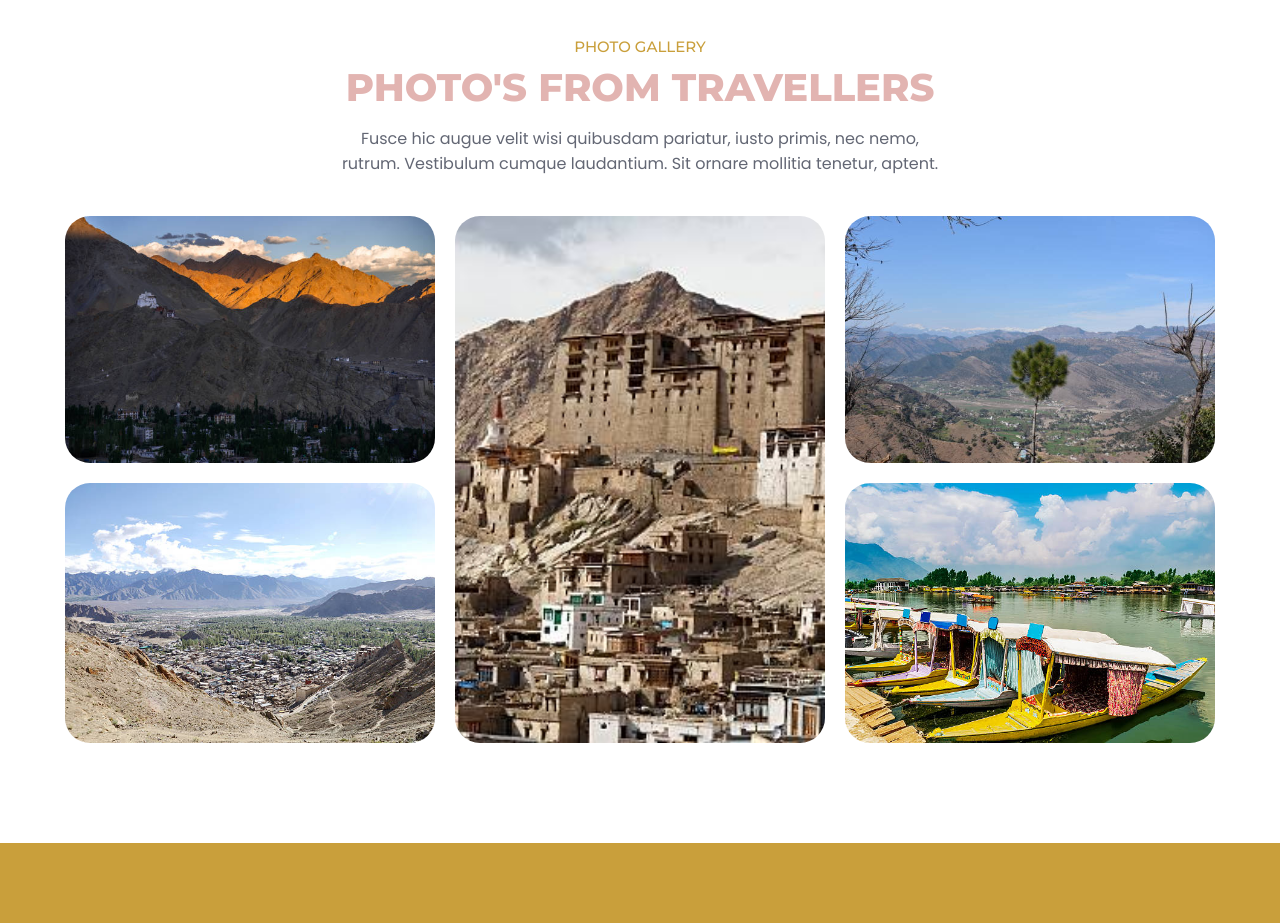
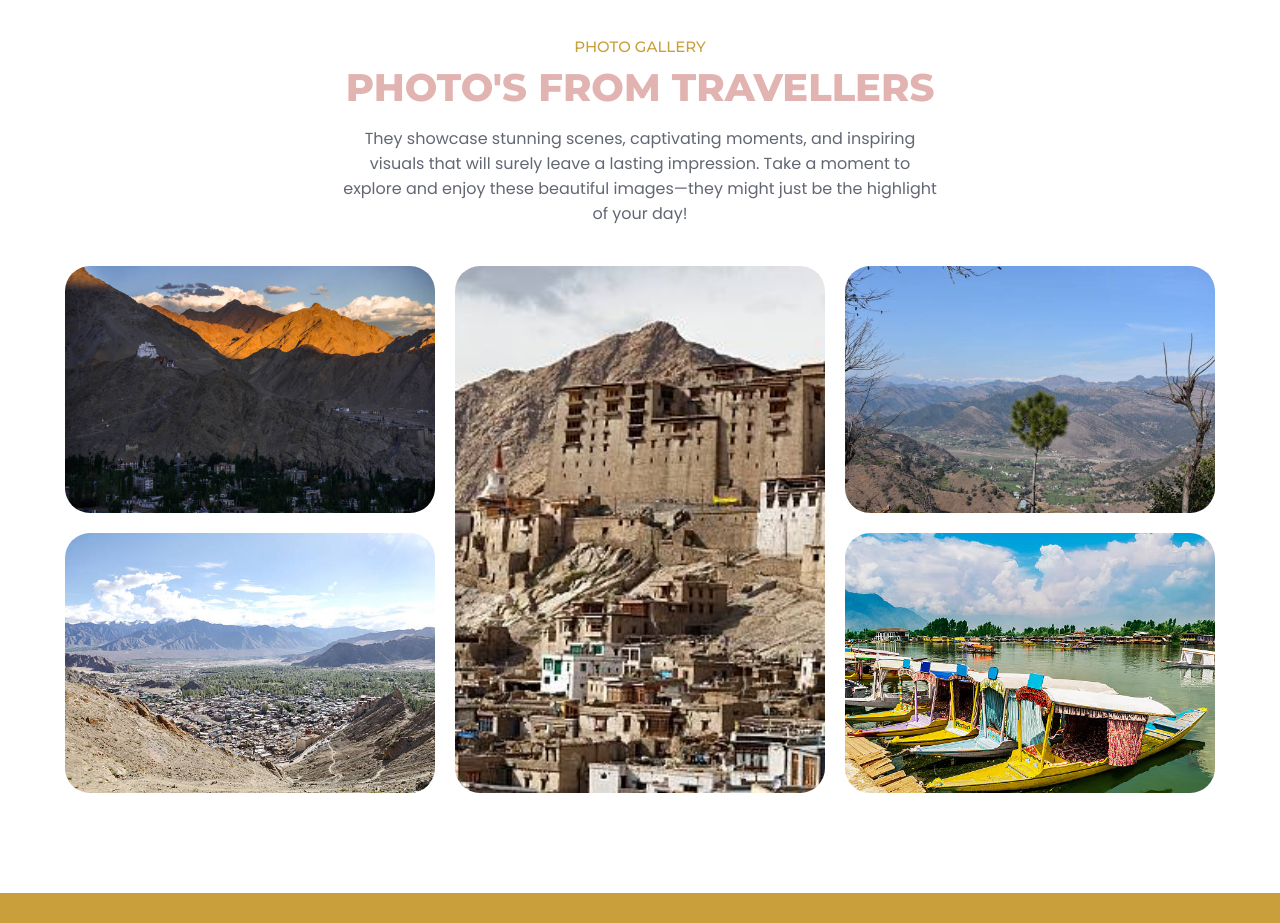
Before and after one commit to aamirmaqsood536/website-1, a plain HTML site: page index.html in a window 1280 px wide. Shown: the part 4080-5003 px from the top of the page. Drawn offline with nearby package versions, Linux system fonts and the light colour scheme.

Commit message:
Update index.html

```diff
--- a/index.html
+++ b/index.html
@@ -619,9 +619,8 @@
           <h2 class="h2 section-title">Photo's From Travellers</h2>
 
           <p class="section-text">
-            Fusce hic augue velit wisi quibusdam pariatur, iusto primis, nec nemo, rutrum. Vestibulum cumque laudantium.
-            Sit ornare
-            mollitia tenetur, aptent.
+            They showcase stunning scenes, captivating moments, and inspiring visuals that will surely leave a lasting impression.
+            Take a moment to explore and enjoy these beautiful images—they might just be the highlight of your day!
           </p>
 
           <ul class="gallery-list">
```
